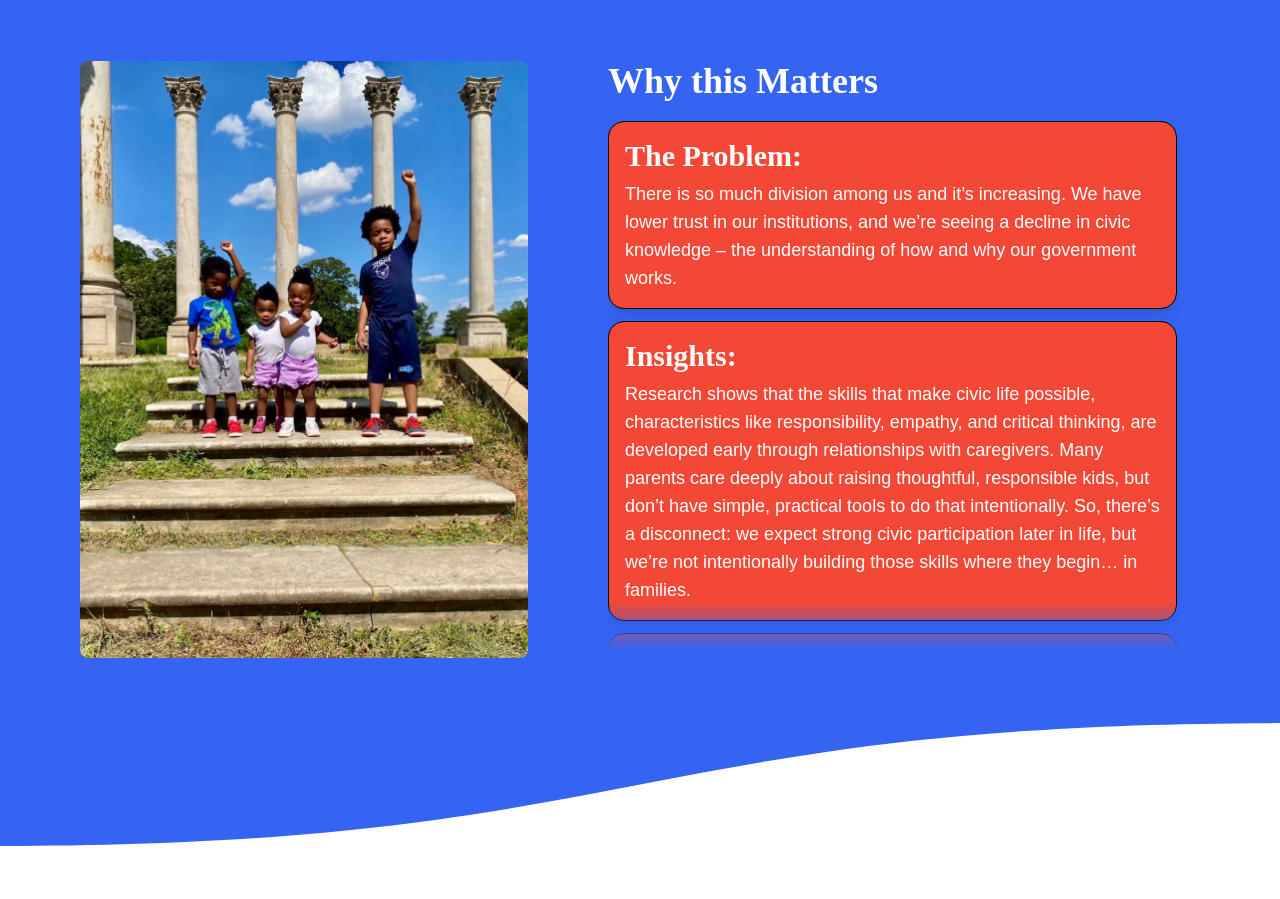
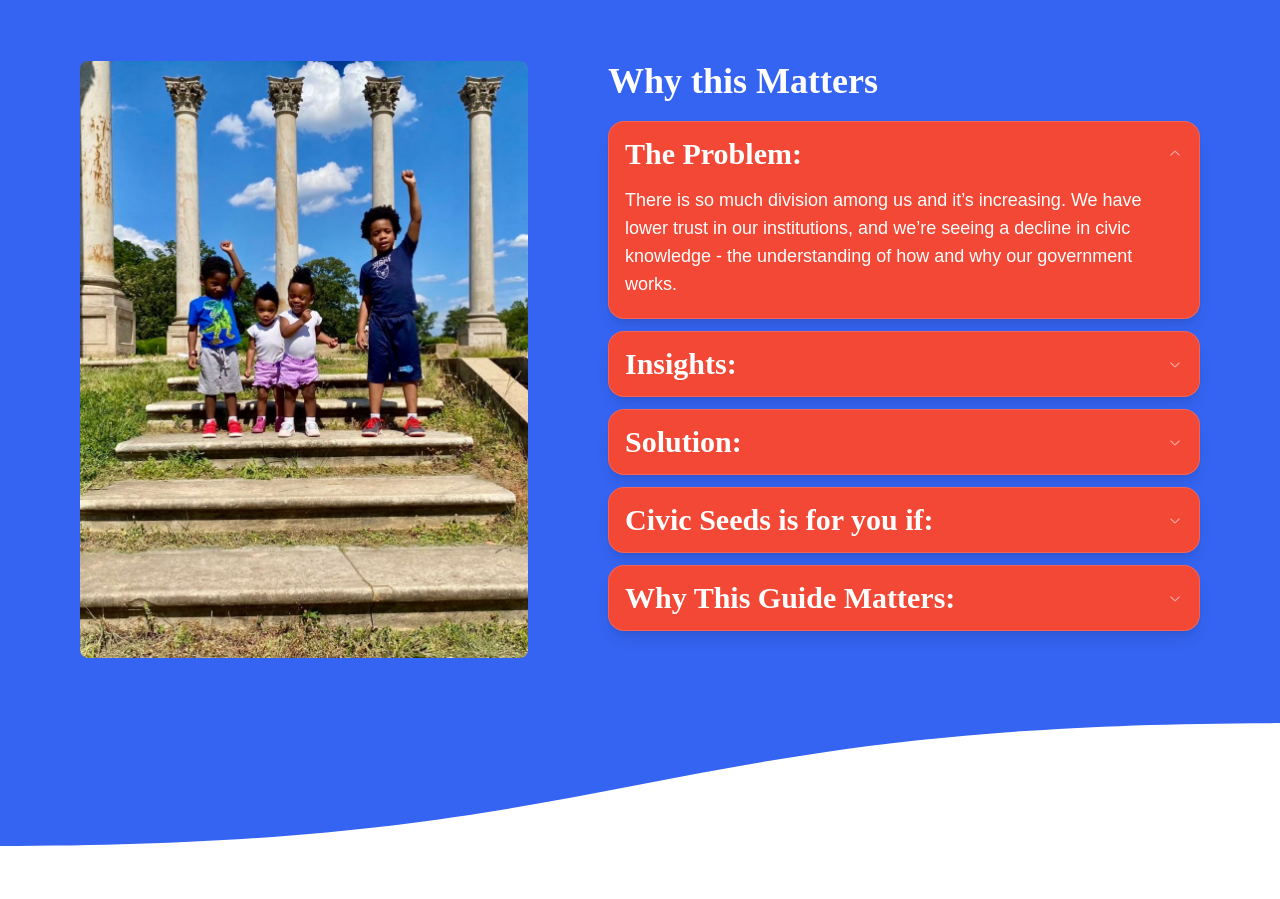
Before and after one commit to bdubbs11/Civic-Seeds-USA, a React (Vite) app: page / in a window 1280 px wide. Shown: the part 1040-1939 px from the top of the page. Built offline with nearby package versions, Linux system fonts and the light colour scheme; no server answers.

Commit message:
Refactor: why this matters -->accordian, contact page correct highlight

```diff
--- a/package.json
+++ b/package.json
@@ -11,6 +11,8 @@
   },
   "dependencies": {
     "@emailjs/browser": "^4.4.1",
+    "@radix-ui/react-accordion": "^1.2.12",
+    "@radix-ui/react-icons": "^1.3.2",
     "@tailwindcss/vite": "^4.1.16",
     "firebase": "^12.11.0",
     "framer-motion": "^12.33.0",
--- /dev/null
+++ b/src/components/ui/accordion.jsx
@@ -0,0 +1,54 @@
+"use client";
+
+import * as AccordionPrimitive from "@radix-ui/react-accordion";
+import * as React from "react";
+import { ChevronDownIcon } from "@radix-ui/react-icons";
+
+import { cn } from "../../lib/utils";
+
+const Accordion = AccordionPrimitive.Root;
+
+const AccordionItem = React.forwardRef(({ className, ...props }, ref) => (
+  <AccordionPrimitive.Item
+    ref={ref}
+    className={cn("border-b border-border", className)}
+    {...props}
+  />
+));
+AccordionItem.displayName = "AccordionItem";
+
+const AccordionTrigger = React.forwardRef(({ className, children, ...props }, ref) => (
+  <AccordionPrimitive.Header className="flex">
+    <AccordionPrimitive.Trigger
+      ref={ref}
+      className={cn(
+        "flex flex-1 items-center justify-between py-4 text-left font-semibold transition-all hover:underline [&[data-state=open]>svg]:rotate-180",
+        className,
+      )}
+      {...props}
+    >
+      {children}
+      <ChevronDownIcon
+        width={16}
+        height={16}
+        strokeWidth={2}
+        className="shrink-0 opacity-60 transition-transform duration-200"
+        aria-hidden="true"
+      />
+    </AccordionPrimitive.Trigger>
+  </AccordionPrimitive.Header>
+));
+AccordionTrigger.displayName = AccordionPrimitive.Trigger.displayName;
+
+const AccordionContent = React.forwardRef(({ className, children, ...props }, ref) => (
+  <AccordionPrimitive.Content
+    ref={ref}
+    className="overflow-hidden text-sm transition-all data-[state=closed]:animate-accordion-up data-[state=open]:animate-accordion-down"
+    {...props}
+  >
+    <div className={cn("pb-4 pt-0", className)}>{children}</div>
+  </AccordionPrimitive.Content>
+));
+AccordionContent.displayName = AccordionPrimitive.Content.displayName;
+
+export { Accordion, AccordionContent, AccordionItem, AccordionTrigger };
--- /dev/null
+++ b/src/lib/utils.js
@@ -0,0 +1,3 @@
+export function cn(...inputs) {
+  return inputs.filter(Boolean).join(' ');
+}
--- a/src/views/Home.jsx
+++ b/src/views/Home.jsx
@@ -1,42 +1,15 @@
-import React, { useCallback, useLayoutEffect, useRef, useState } from 'react';
+import React, { useState } from 'react';
 import { Link } from 'react-router-dom';
 import TextRotator from '../components/TextRotator';
 import LinkCard from '../components/LinkCard';
+import { Accordion, AccordionContent, AccordionItem, AccordionTrigger } from '../components/ui/accordion';
 import { db } from '../../firebase';
 import { collection, query, where, getDocs, addDoc, Timestamp } from 'firebase/firestore';
-import { sendUniversalSubmission } from '../emailjsUniversal';
 
 function Home() {
   // email
   const [stayConnectedEmail, setStayConnectedEmail] = useState('');
   const [preorderResourcesEmail, setPreorderResourcesEmail] = useState('');
-
-  const whyMattersScrollRef = useRef(null);
-  const [whyMattersBottomFade, setWhyMattersBottomFade] = useState(false);
-
-  const updateWhyMattersScrollFade = useCallback(() => {
-    const el = whyMattersScrollRef.current;
-    if (!el) return;
-    const epsilon = 4;
-    const canScroll = el.scrollHeight > el.clientHeight + epsilon;
-    const atBottom = el.scrollTop + el.clientHeight >= el.scrollHeight - epsilon;
-    setWhyMattersBottomFade(canScroll && !atBottom);
-  }, []);
-
-  useLayoutEffect(() => {
-    const el = whyMattersScrollRef.current;
-    if (!el) return;
-    updateWhyMattersScrollFade();
-    el.addEventListener('scroll', updateWhyMattersScrollFade, { passive: true });
-    window.addEventListener('resize', updateWhyMattersScrollFade);
-    const ro = new ResizeObserver(updateWhyMattersScrollFade);
-    ro.observe(el);
-    return () => {
-      el.removeEventListener('scroll', updateWhyMattersScrollFade);
-      window.removeEventListener('resize', updateWhyMattersScrollFade);
-      ro.disconnect();
-    };
-  }, [updateWhyMattersScrollFade]);
 
   // handle form submit for email signup
   const handleSubmitEmailSignup = async (e) => {
@@ -196,7 +169,7 @@ function Home() {
         <div className="grid grid-cols-1 md:grid-cols-16">
           <div className="col-start-1 md:col-start-2 col-span-1 md:col-span-14 px-4 md:px-0">
             <div className="flex md:flex-row flex-col md:items-start justify-center gap-6 md:gap-6 lg:gap-8 py-12 md:py-16">
-              <div className="w-4/5 max-w-sm md:max-w-md md:w-[clamp(20rem,38vw,28rem)] flex-shrink-0 aspect-[3/4] mx-auto md:mx-0 overflow-hidden rounded-lg order-2 md:order-1 md:mr-8 lg:mr-12 self-center md:self-start">
+              <div className="w-4/5 md:w-[clamp(20rem,38vw,28rem)] flex-shrink-0 aspect-[3/4] mx-auto md:mx-0 overflow-hidden rounded-lg order-2 md:order-1 md:mr-8 lg:mr-12 self-center md:self-start">
                 <img
                   src="/images/pillars.jpeg"
                   alt="Community and growth"
@@ -205,32 +178,52 @@ function Home() {
               </div>
               <div className="flex flex-col min-w-0 flex-1 px-4 sm:px-6 md:px-0 text-center md:text-left order-1 md:order-2 font-nunito gap-3 md:gap-3">
                 <h2 className="text-3xl xl:text-4xl font-bold text-white font-cantata shrink-0 mb-2">Why this Matters</h2>
-                <div className="relative min-w-0">
-                  <div
-                    ref={whyMattersScrollRef}
-                    className="flex flex-col gap-2.5 md:gap-3 min-w-0 pb-0.5 md:max-h-[calc(clamp(20rem,38vw,28rem)*4/3-4.25rem)] md:overflow-y-auto md:overflow-x-hidden md:overscroll-y-contain md:pr-2 [scrollbar-gutter:stable]"
+                <Accordion type="single" collapsible defaultValue="problem" className="w-full space-y-2.5 md:space-y-3">
+                  <AccordionItem
+                    value="problem"
+                    className="rounded-2xl border border-white/15 shadow-lg bg-red px-3.5 md:px-4 data-[state=open]:pb-1"
                   >
-                  <div className="rounded-2xl border shadow-lg bg-red p-3.5 md:p-4 flex flex-col text-left">
-                    <h3 className="text-xl sm:text-2xl xl:text-3xl font-bold text-white font-cantata mb-1.5">The Problem:</h3>
-                    <p className="text-base md:text-lg text-white">
-                      There is so much division among us and it’s increasing. We have lower trust in our institutions, and we’re seeing a decline in civic knowledge – the understanding of how and why our government works.
-                    </p>
-                  </div>
-                  <div className="rounded-2xl border shadow-lg bg-red p-3.5 md:p-4 flex flex-col text-left">
-                    <h3 className="text-xl sm:text-2xl xl:text-3xl font-bold text-white font-cantata mb-1.5">Insights:</h3>
-                    <p className="text-base md:text-lg  text-white">
-                      Research shows that the skills that make civic life possible, characteristics like responsibility, empathy, and critical thinking, are developed early through relationships with caregivers. Many parents care deeply about raising thoughtful, responsible kids, but don’t have simple, practical tools to do that intentionally. So, there’s a disconnect: we expect strong civic participation later in life, but we’re not intentionally building those skills where they begin… in families.
-                    </p>
-                  </div>
-                  <div className="rounded-2xl border shadow-lg bg-red p-3.5 md:p-4 flex flex-col text-left">
-                    <h3 className="text-xl sm:text-2xl xl:text-3xl font-bold text-white font-cantata mb-1.5">Solution:</h3>
-                    <p className="text-base md:text-lg  text-white">
+                    <AccordionTrigger className="py-3 md:py-3.5 text-xl sm:text-2xl xl:text-3xl font-bold text-white font-cantata hover:no-underline">
+                      The Problem:
+                    </AccordionTrigger>
+                    <AccordionContent className="pb-3 md:pb-4 pt-0 text-base md:text-lg text-white">
+                      There is so much division among us and it’s increasing. We have lower trust in our institutions, and we’re seeing a decline in civic knowledge - the understanding of how and why our government works.
+                    </AccordionContent>
+                  </AccordionItem>
+
+                  <AccordionItem
+                    value="insights"
+                    className="rounded-2xl border border-white/15 shadow-lg bg-red px-3.5 md:px-4 data-[state=open]:pb-1"
+                  >
+                    <AccordionTrigger className="py-3 md:py-3.5 text-xl sm:text-2xl xl:text-3xl font-bold text-white font-cantata hover:no-underline">
+                      Insights:
+                    </AccordionTrigger>
+                    <AccordionContent className="pb-3 md:pb-4 pt-0 text-base md:text-lg text-white">
+                      Research shows that the skills that make civic life possible, characteristics like responsibility, empathy, and critical thinking, are developed early through relationships with caregivers. Many parents care deeply about raising thoughtful, responsible kids, but don’t have simple, practical tools to do that intentionally. So, there’s a disconnect: we expect strong civic participation later in life, but we’re not intentionally building those skills where they begin... in families.
+                    </AccordionContent>
+                  </AccordionItem>
+
+                  <AccordionItem
+                    value="solution"
+                    className="rounded-2xl border border-white/15 shadow-lg bg-red px-3.5 md:px-4 data-[state=open]:pb-1"
+                  >
+                    <AccordionTrigger className="py-3 md:py-3.5 text-xl sm:text-2xl xl:text-3xl font-bold text-white font-cantata hover:no-underline">
+                      Solution:
+                    </AccordionTrigger>
+                    <AccordionContent className="pb-3 md:pb-4 pt-0 text-base md:text-lg text-white">
                       Civic Seeds connects everyday parenting with civic development through practical frameworks with simple, 15-minute activities that families can do together to build these skills over time. Not abstract ideas, but activities incorporated into everyday life. That’s how busy people can begin to strengthen our communities from the ground up!
-                    </p>
-                  </div>
-                  <div className="rounded-2xl border shadow-lg bg-red p-3.5 md:p-4 flex flex-col text-left">
-                    <h3 className="text-xl sm:text-2xl xl:text-3xl font-bold text-white font-cantata mb-1.5">Civic Seeds is for you if:</h3>
-                    <div className="space-y-2 text-base md:text-lg  text-white">
+                    </AccordionContent>
+                  </AccordionItem>
+
+                  <AccordionItem
+                    value="for-you"
+                    className="rounded-2xl border border-white/15 shadow-lg bg-red px-3.5 md:px-4 data-[state=open]:pb-1"
+                  >
+                    <AccordionTrigger className="py-3 md:py-3.5 text-xl sm:text-2xl xl:text-3xl font-bold text-white font-cantata hover:no-underline">
+                      Civic Seeds is for you if:
+                    </AccordionTrigger>
+                    <AccordionContent className="pb-3 md:pb-4 pt-0 text-base md:text-lg text-white">
+                      <div className="space-y-2 text-base md:text-lg text-white">
                         <p>The tools taught in Power Parenting and Parent in Action help make your life easier in the home and in your community.</p>
                         <ul className="list-disc list-outside pl-4 space-y-1">
                           <li>You’re feeling overwhelmed or unsure in your parenting</li>
@@ -239,16 +232,25 @@ function Home() {
                           <li>You want to make a difference, but don’t know where to start</li>
                           <li>You just want to raise good humans</li>
                         </ul>
+                      </div>
+                    </AccordionContent>
+                  </AccordionItem>
+
+                  <AccordionItem
+                    value="why-this-guide-matters"
+                    className="rounded-2xl border border-white/15 shadow-lg bg-red px-3.5 md:px-4 data-[state=open]:pb-1"
+                  >
+                    <AccordionTrigger className="py-3 md:py-3.5 text-xl sm:text-2xl xl:text-3xl font-bold text-white font-cantata hover:no-underline">
+                      Why This Guide Matters:
+                    </AccordionTrigger>
+                    <AccordionContent className="pb-3 md:pb-4 pt-0 text-base md:text-lg text-white">
+                      <div className="space-y-2 text-base md:text-lg text-white">
                         <p>This guide isn’t about doing more; it’s about doing what matters. It helps you feel calmer and more connected, teach values that last, and raise children ready to lead, love, and contribute.</p>
-                      <p>Every lesson is designed to remind you that you have power and you’re already building a better future… one child, one home, one community, one moment at a time.</p>
+                        <p>Every lesson is designed to remind you that you have power and you’re already building a better future... one child, one home, one community, one moment at a time.</p>
                       </div>
-                  </div>
-                  </div>
-                  <div
-                    className={`pointer-events-none absolute inset-x-0 bottom-0 z-10 hidden h-12 bg-[linear-gradient(to_top,var(--color-blue),transparent)] transition-opacity duration-300 md:block ${whyMattersBottomFade ? 'opacity-100' : 'opacity-0'}`}
-                    aria-hidden="true"
-                  />
-                </div>
+                    </AccordionContent>
+                  </AccordionItem>
+                </Accordion>
               </div>
             </div>
           </div>
```
Also changed, not shown: src/assets/tailwindcss.css (+10 -0 lines), src/views/Contact.jsx (+5 -5 lines), 1 other file (tests, documents, lock files or other folders). Lines whose indentation alone changed are shown as unchanged.
